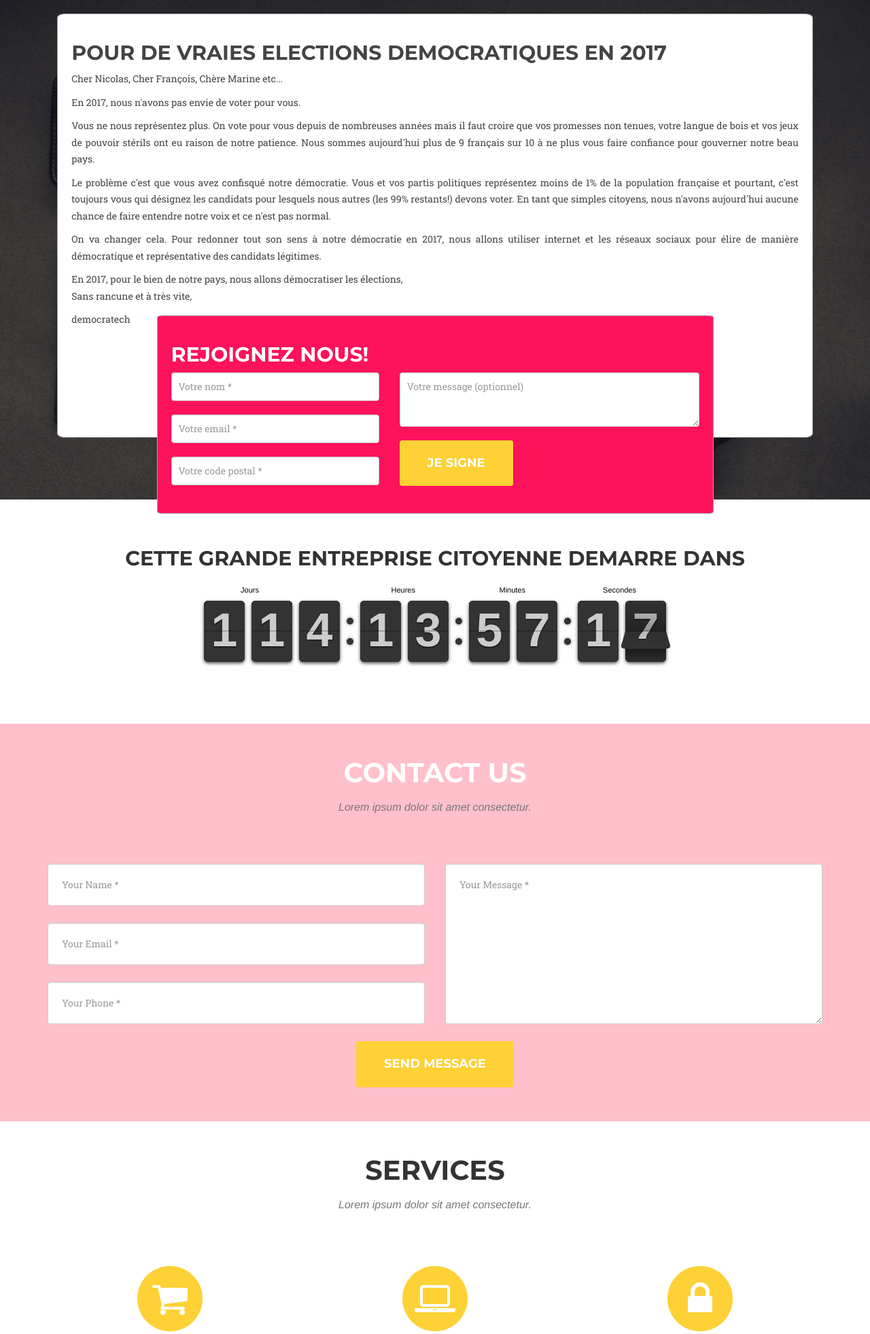
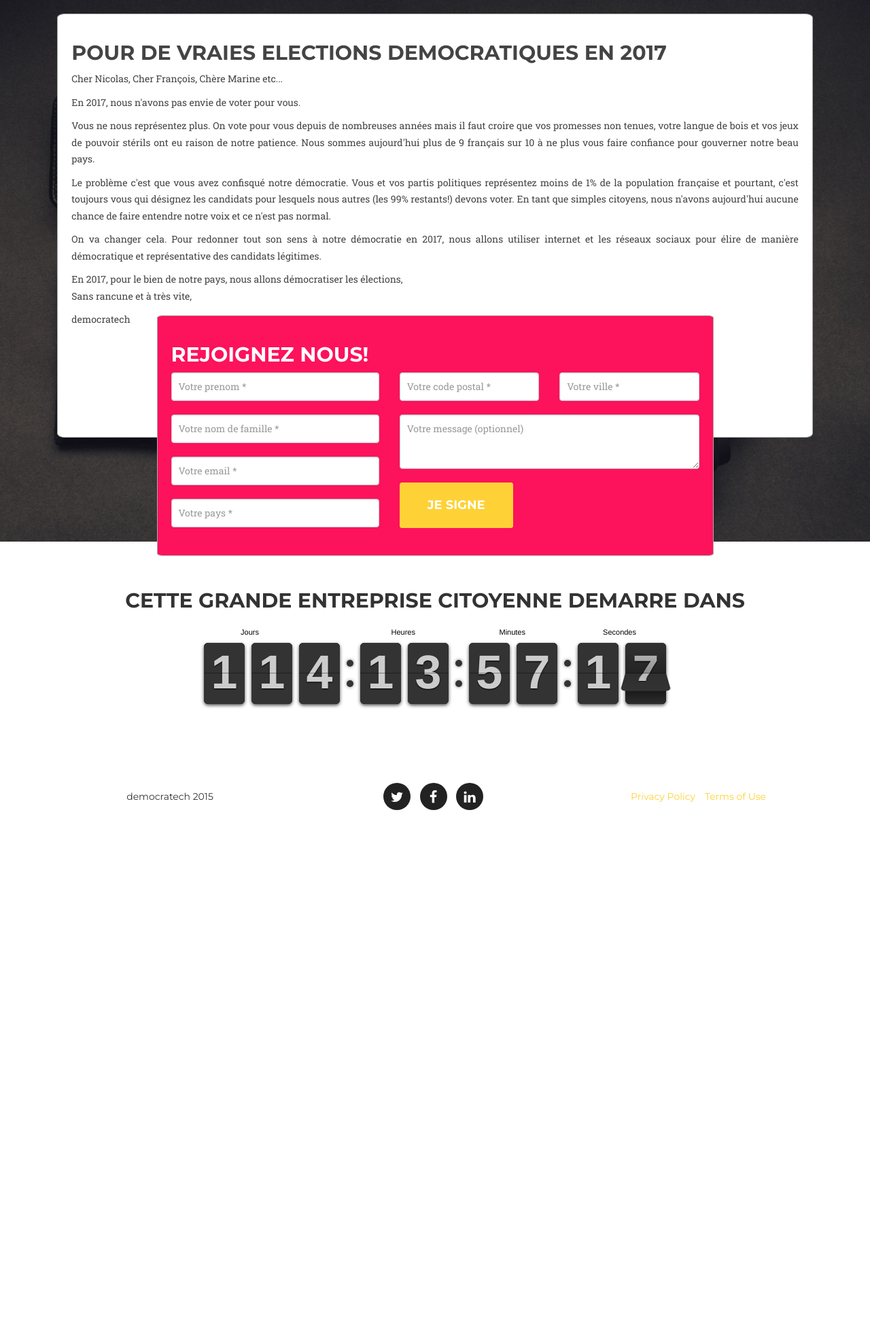
Before and after one commit to democratech/LaPrimaire, a PHP site: page / in a window 1280 px wide. Shown: the top 1963 px of the page at 68% size. After the commit the page ends 1192 px from the top, so only its background shows below. Run offline with PHP 8.4, Linux system fonts and the light colour scheme; some libraries are stand-ins or nearby versions; some web fonts are replaced.

Commit message:
* ajout champs manquants + cachage du bas de page

```diff
--- a/web/index.php
+++ b/web/index.php
@@ -59,7 +59,11 @@
 				<div class="joinus">
 					<h2>Rejoignez nous!</h2>
 					<div class="form-group">
-					    <input type="text" class="form-control" placeholder="Votre nom *" id="name" required data-validation-required-message="Merci d'entrer votre nom.">
+					    <input type="text" class="form-control" placeholder="Votre prenom *" id="firstname" required data-validation-required-message="Merci d'entrer votre prenom.">
+					    <p class="help-block text-danger"></p>
+					</div>
+					<div class="form-group">
+					    <input type="text" class="form-control" placeholder="Votre nom de famille *" id="lastname" required data-validation-required-message="Merci d'entrer votre nom.">
 					    <p class="help-block text-danger"></p>
 					</div>
 					<div class="form-group">
@@ -67,7 +71,15 @@
 					    <p class="help-block text-danger"></p>
 					</div>
 					<div class="form-group">
+					    <input type="text" class="form-control" placeholder="Votre pays *" id="country" required data-validation-required-message="Merci d'entrer votre pays.">
+					    <p class="help-block text-danger"></p>
+					</div>
+					<div class="form-group">
 					    <input type="zip" class="form-control" placeholder="Votre code postal *" id="phone" required data-validation-required-message="Merci d'entrer votre code postal.">
+					    <p class="help-block text-danger"></p>
+					</div>
+					<div class="form-group">
+					    <input type="text" class="form-control" placeholder="Votre ville *" id="town" required data-validation-required-message="Merci d'entrer votre ville.">
 					    <p class="help-block text-danger"></p>
 					</div>
 					<div class="form-group">
@@ -96,7 +108,11 @@
 					<div class="row">
 						<div class="col-md-5">
 							<div class="form-group">
-							    <input type="text" class="form-control" placeholder="Votre nom *" id="name" required data-validation-required-message="Merci d'entrer votre nom.">
+							    <input type="text" class="form-control" placeholder="Votre prenom *" id="firstname" required data-validation-required-message="Merci d'entrer votre prenom.">
+							    <p class="help-block text-danger"></p>
+							</div>
+							<div class="form-group">
+							    <input type="text" class="form-control" placeholder="Votre nom de famille *" id="lastname" required data-validation-required-message="Merci d'entrer votre nom.">
 							    <p class="help-block text-danger"></p>
 							</div>
 							<div class="form-group">
@@ -104,11 +120,25 @@
 							    <p class="help-block text-danger"></p>
 							</div>
 							<div class="form-group">
-							    <input type="zip" class="form-control" placeholder="Votre code postal *" id="phone" required data-validation-required-message="Merci d'entrer votre code postal.">
+							    <input type="text" class="form-control" placeholder="Votre pays *" id="country" required data-validation-required-message="Merci d'entrer votre pays.">
 							    <p class="help-block text-danger"></p>
 							</div>
 						</div>
 						<div class="col-md-7">
+							<div class="row">
+							<div class="col-md-6">
+							<div class="form-group">
+							    <input type="zip" class="form-control" placeholder="Votre code postal *" id="phone" required data-validation-required-message="Merci d'entrer votre code postal.">
+							    <p class="help-block text-danger"></p>
+							</div>
+							</div>
+							<div class="col-md-6">
+							<div class="form-group">
+							    <input type="text" class="form-control" placeholder="Votre ville *" id="town" required data-validation-required-message="Merci d'entrer votre ville.">
+							    <p class="help-block text-danger"></p>
+							</div>
+							</div>
+							</div>
 							<div class="form-group">
 							    <textarea class="form-control" placeholder="Votre message (optionnel)" id="message" data-validation-required-message="Entrez votre message (optionnel)"></textarea>
 							    <p class="help-block text-danger"></p>
@@ -148,7 +178,7 @@
 	</div>
     </section>
 
-    <!-- Sign Section -->
+    <!--
     <section id="sign">
         <div class="container">
             <div class="row">
@@ -193,9 +223,6 @@
         </div>
     </section>
 
-
-
-    <!-- Services Section -->
     <section id="services">
         <div class="container">
             <div class="row">
@@ -233,7 +260,6 @@
         </div>
     </section>
 
-    <!-- Portfolio Grid Section -->
     <section id="portfolio" class="bg-light-gray">
         <div class="container">
             <div class="row">
@@ -331,7 +357,6 @@
         </div>
     </section>
 
-    <!-- About Section -->
     <section id="about">
         <div class="container">
             <div class="row">
@@ -412,7 +437,6 @@
         </div>
     </section>
 
-    <!-- Team Section -->
     <section id="team" class="bg-light-gray">
         <div class="container">
             <div class="row">
@@ -476,7 +500,6 @@
         </div>
     </section>
 
-    <!-- Clients Aside -->
     <aside class="clients">
         <div class="container">
             <div class="row">
@@ -503,20 +526,20 @@
             </div>
         </div>
     </aside>
-
+-->
     <footer>
         <div class="container">
             <div class="row">
                 <div class="col-md-4">
-                    <span class="copyright">Copyright &copy; Your Website 2014</span>
+                    <span class="copyright">democratech 2015</span>
                 </div>
                 <div class="col-md-4">
                     <ul class="list-inline social-buttons">
-                        <li><a href="#"><i class="fa fa-twitter"></i></a>
+                        <li><a href="http://twitter.com/democratech"><i class="fa fa-twitter"></i></a>
                         </li>
-                        <li><a href="#"><i class="fa fa-facebook"></i></a>
+                        <li><a href="http://facebook.com/democratech"><i class="fa fa-facebook"></i></a>
                         </li>
-                        <li><a href="#"><i class="fa fa-linkedin"></i></a>
+                        <li><a href="http://linkedin.com/democratech"><i class="fa fa-linkedin"></i></a>
                         </li>
                     </ul>
                 </div>
```
